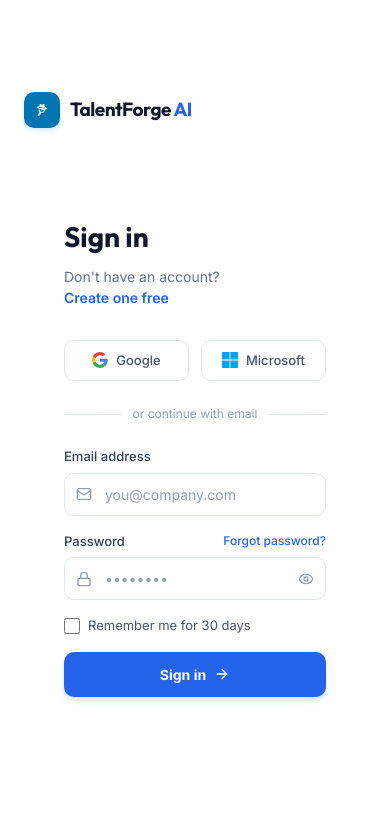
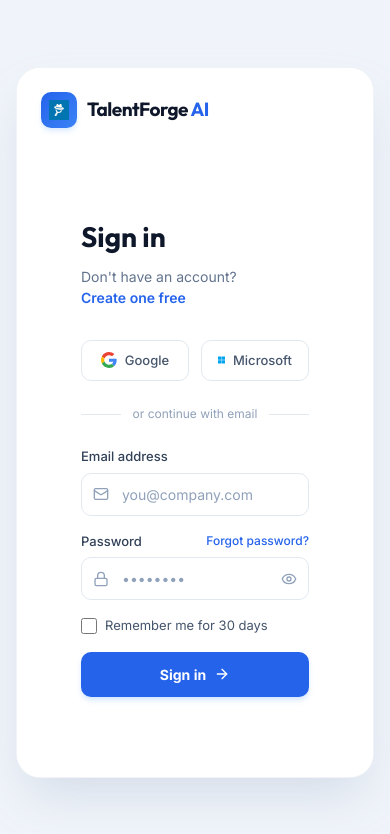
Before and after one commit to Aaryank-47/TalentForgeAI_FE, a React (Vite) app: page /login in a window 390 px wide. Shown: the top 834 px of the page. Built offline with nearby package versions, Linux system fonts and the light colour scheme.

Commit message:
minor ui fix of authe page

```diff
--- a/src/pages/auth/AuthPage.tsx
+++ b/src/pages/auth/AuthPage.tsx
@@ -322,13 +322,20 @@ const AuthPage = () => {
   const isLogin = mode === 'login';
 
   return (
-    <div className="min-h-screen bg-white font-sans overflow-hidden">
-      <div className="flex min-h-screen">
+    <div className="min-h-screen bg-[#F0F4FA] font-sans flex items-center justify-center p-4 sm:p-6 lg:p-8 relative overflow-hidden">
+      {/* Background decoration */}
+      <div className="absolute inset-0 -z-10 pointer-events-none">
+        <div className="absolute top-[-10%] left-[-10%] w-[600px] h-[600px] rounded-full opacity-[0.45]" style={{ background: 'radial-gradient(circle, #E0E7FF 0%, transparent 70%)' }} />
+        <div className="absolute bottom-[-10%] right-[-10%] w-[600px] h-[600px] rounded-full opacity-[0.45]" style={{ background: 'radial-gradient(circle, #DBEAFE 0%, transparent 70%)' }} />
+        <div className="absolute inset-0 opacity-[0.02]" style={{ backgroundImage: 'radial-gradient(circle, #0F172A 1px, transparent 1px)', backgroundSize: '24px 24px' }} />
+      </div>
+
+      <div className="relative max-w-[1020px] w-full min-h-[620px] bg-white rounded-[24px] shadow-2xl shadow-slate-300/80 border border-slate-200/50 flex overflow-hidden">
         {/* Left Panel */}
         <div
           className={`
             transition-all duration-500 ease-in-out
-            ${isLogin ? 'w-[45%] lg:w-[42%]' : 'w-[55%] lg:w-[58%]'}
+            ${isLogin ? 'w-[45%] lg:w-[42%]' : 'w-[55%] lg:w-[58%]' }
             ${animating ? 'opacity-0 scale-[0.98]' : 'opacity-100 scale-100'}
             hidden lg:block flex-shrink-0
           `}
@@ -347,6 +354,7 @@ const AuthPage = () => {
           className={`
             transition-all duration-500 ease-in-out flex-1
             ${animating ? 'opacity-0 scale-[0.98]' : 'opacity-100 scale-100'}
+            hidden lg:block
           `}
         >
           {isLogin ? (
@@ -359,12 +367,12 @@ const AuthPage = () => {
         </div>
 
         {/* Mobile: Single column layout */}
-        <div className="lg:hidden absolute inset-0 bg-white flex items-center justify-center p-6">
+        <div className="lg:hidden w-full flex items-center justify-center p-6 sm:p-8 bg-white">
           {isLogin ? (
             <div className="w-full max-w-md">
               {/* Mobile logo */}
               <Link to="/" className="inline-flex items-center gap-2.5 mb-8">
-                <div className="bg-gradient-to-br from-[#0175b2] to-[#0175b2] p-2 rounded-[10px] shadow-md shadow-blue-200/50">
+                <div className="bg-gradient-to-br from-[#2563EB] to-[#3B82F6] p-2 rounded-[10px] shadow-md shadow-blue-200/50">
                   <img src={jobportal} className="h-5 w-5" alt="TalentForge" />
                 </div>
                 <span className="font-display font-bold text-[19px] tracking-tight text-[#0F172A]">TalentForge<span className="text-[#2563EB]"> AI</span></span>
@@ -374,7 +382,7 @@ const AuthPage = () => {
           ) : (
             <div className="w-full max-w-md">
               <Link to="/" className="inline-flex items-center gap-2.5 mb-8">
-                <div className="bg-gradient-to-br from-[#0175b2] to-[#0175b2] p-2 rounded-[10px] shadow-md shadow-blue-200/50">
+                <div className="bg-gradient-to-br from-[#2563EB] to-[#3B82F6] p-2 rounded-[10px] shadow-md shadow-blue-200/50">
                   <img src={jobportal} className="h-5 w-5" alt="TalentForge" />
                 </div>
                 <span className="font-display font-bold text-[19px] tracking-tight text-[#0F172A]">TalentForge<span className="text-[#2563EB]"> AI</span></span>
```
